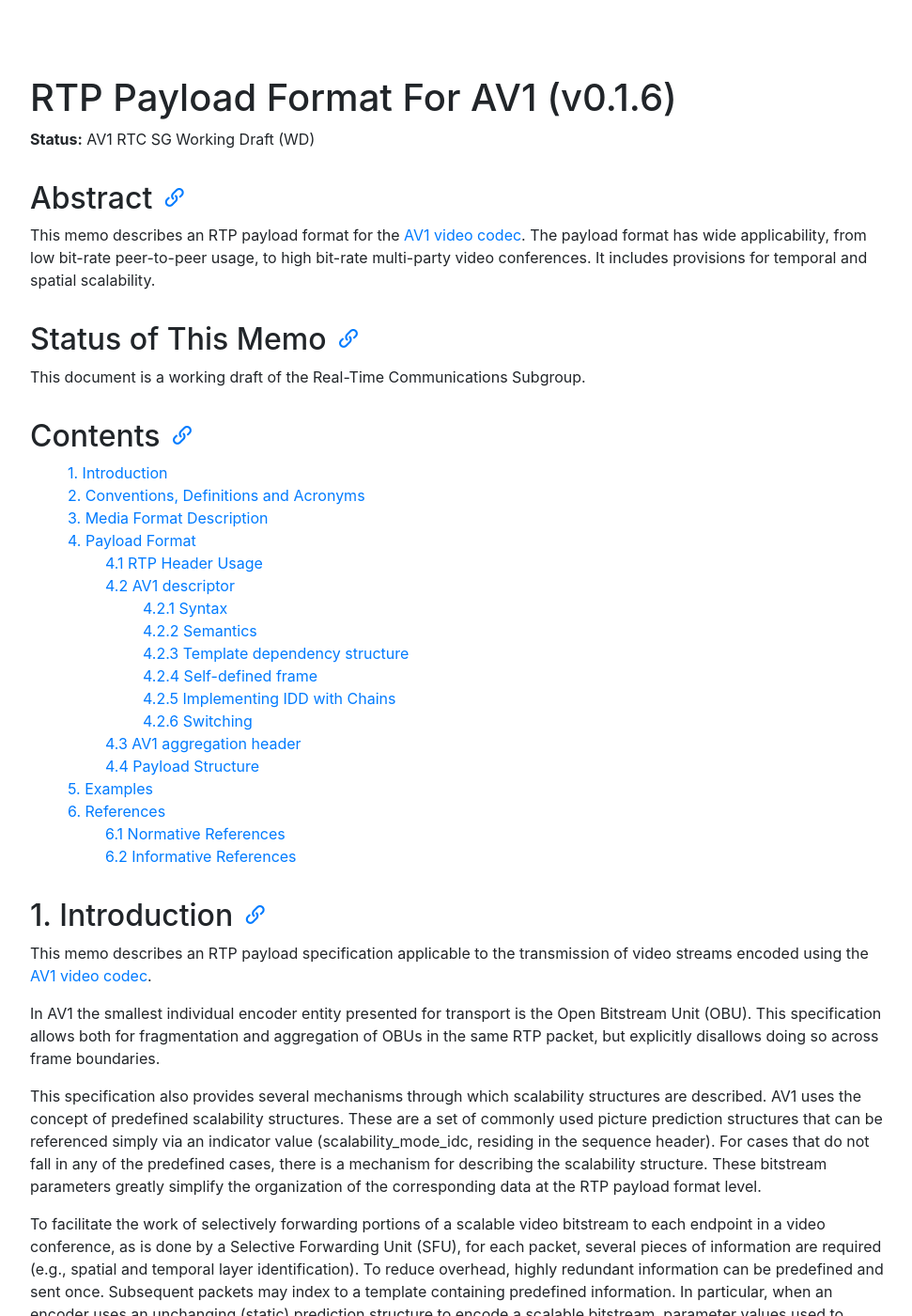
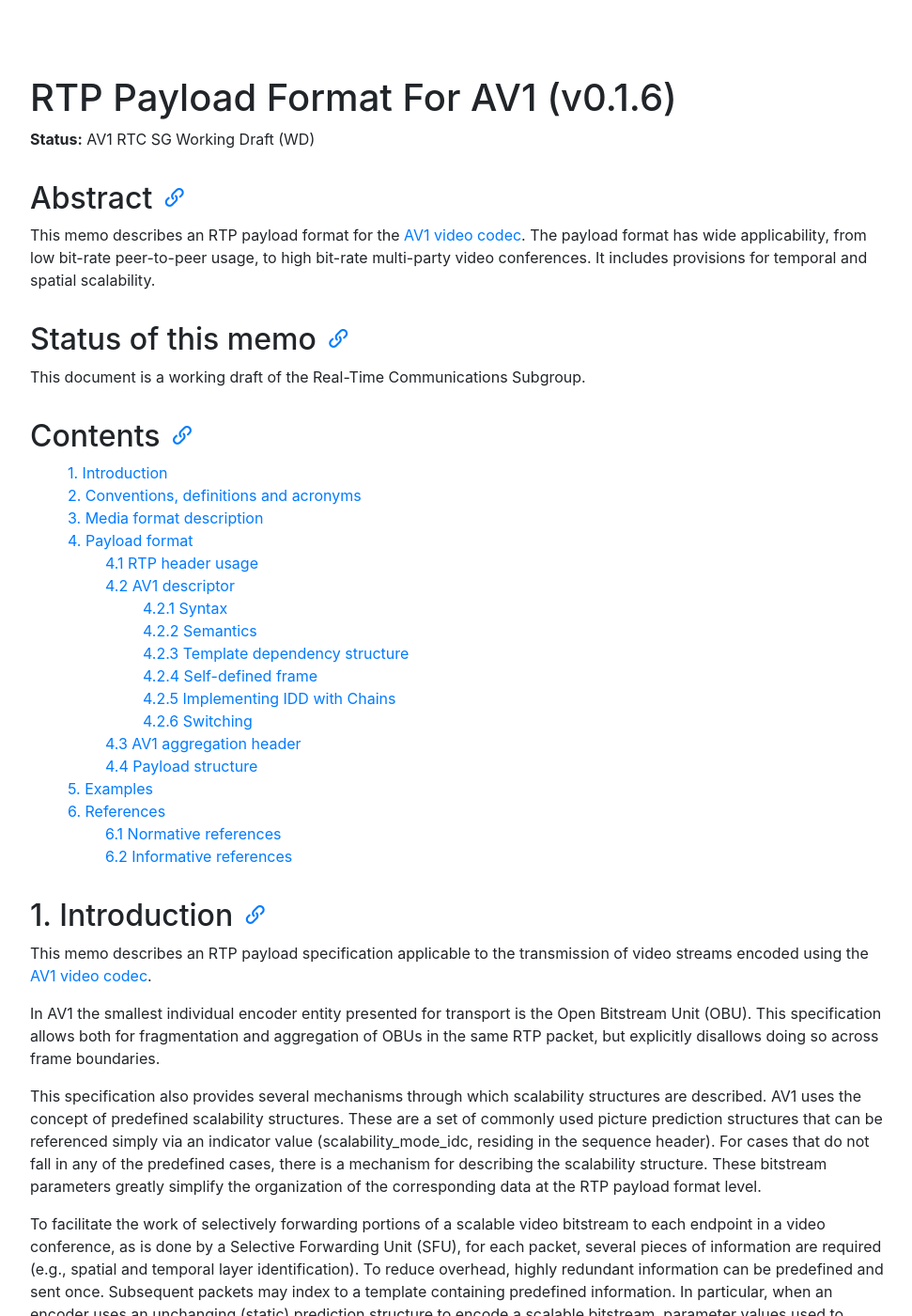
Before and after one commit to AOMediaCodec/av1-rtp-spec, a Jekyll site: the page built from index.md, in a window 1280 px wide and 1400 px high. Shown: the whole window at 94% size, without its empty margins (53-1024 px from the left). Built offline with Jekyll 4.4.1, drawn with Linux system fonts in a browser that asks for light colours; nearby versions of some CDN libraries; some of the changed text lies outside the part shown.

Commit message:
Normalize heading text to sentence case

```diff
--- a/av1-rtp-spec.md
+++ b/av1-rtp-spec.md
@@ -15,7 +15,7 @@ high bit-rate multi-party video conferences. It includes provisions for temporal
 and spatial scalability.
 
 
-## Status of This Memo
+## Status of this memo
 {:.no_toc }
 
 This document is a working draft of the Real-Time Communications Subgroup.
@@ -70,7 +70,7 @@ Typically, even in dynamic structures the majority of frames still follow one of
 the predefined templates.
 
 
-## 2. Conventions, Definitions and Acronyms
+## 2. Conventions, definitions and acronyms
 
 The key words "MUST", "MUST NOT", "REQUIRED", "SHALL", "SHALL NOT", "SHOULD",
 "SHOULD NOT", "RECOMMENDED", "MAY", and "OPTIONAL" in this document are to be
@@ -172,7 +172,7 @@ Switch request
   allow the endpoint to decode a specified Decode target.
 
 
-## 3. Media Format Description
+## 3. Media format description
 
 AV1 has similarities to other video codecs, but introduces a number of key
 design changes as well. The AV1 codec can maintain up to eight reference frames,
@@ -208,14 +208,14 @@ spatial_id S', where T' <= T and S' <= S.
 {:.alert .alert-info }
 
 
-## 4. Payload Format
+## 4. Payload format
 
 This section describes how the encoded AV1 bitstream is encapsulated in RTP. All
 integer fields in the specifications are encoded as unsigned integers in network
 octet order.
 
 
-### 4.1 RTP Header Usage
+### 4.1 RTP header usage
 
 The general RTP payload format follows the RTP header format [RFC3550] and
 generic RTP header extensions [RFC8285], and is shown below.
@@ -751,7 +751,7 @@ Y: set to 1 if the last OBU contained in the packet will continue in another
 packet, 0 otherwise
 
 
-### 4.4 Payload Structure
+### 4.4 Payload structure
 
 The smallest high-level syntax unit in AV1 is the OBU. All AV1 bitstream
 structures are packetized in OBUs. Each OBU has a header, which provides
@@ -1117,7 +1117,7 @@ with spatial ID equal to 1 and temporal ID equal to 0. Chain 2 includes Frames
 ## 6. References
 
 
-### 6.1 Normative References
+### 6.1 Normative references
 
   * [RFC3550] for RTP header format
   * [RFC8285] for generic RTP header extensions
@@ -1129,7 +1129,7 @@ with spatial ID equal to 1 and temporal ID equal to 0. Chain 2 includes Frames
 {:.alert .alert-danger }
 
 
-### 6.2 Informative References
+### 6.2 Informative references
 
 **TODO:** list informative references.
 {:.alert .alert-danger }
```
